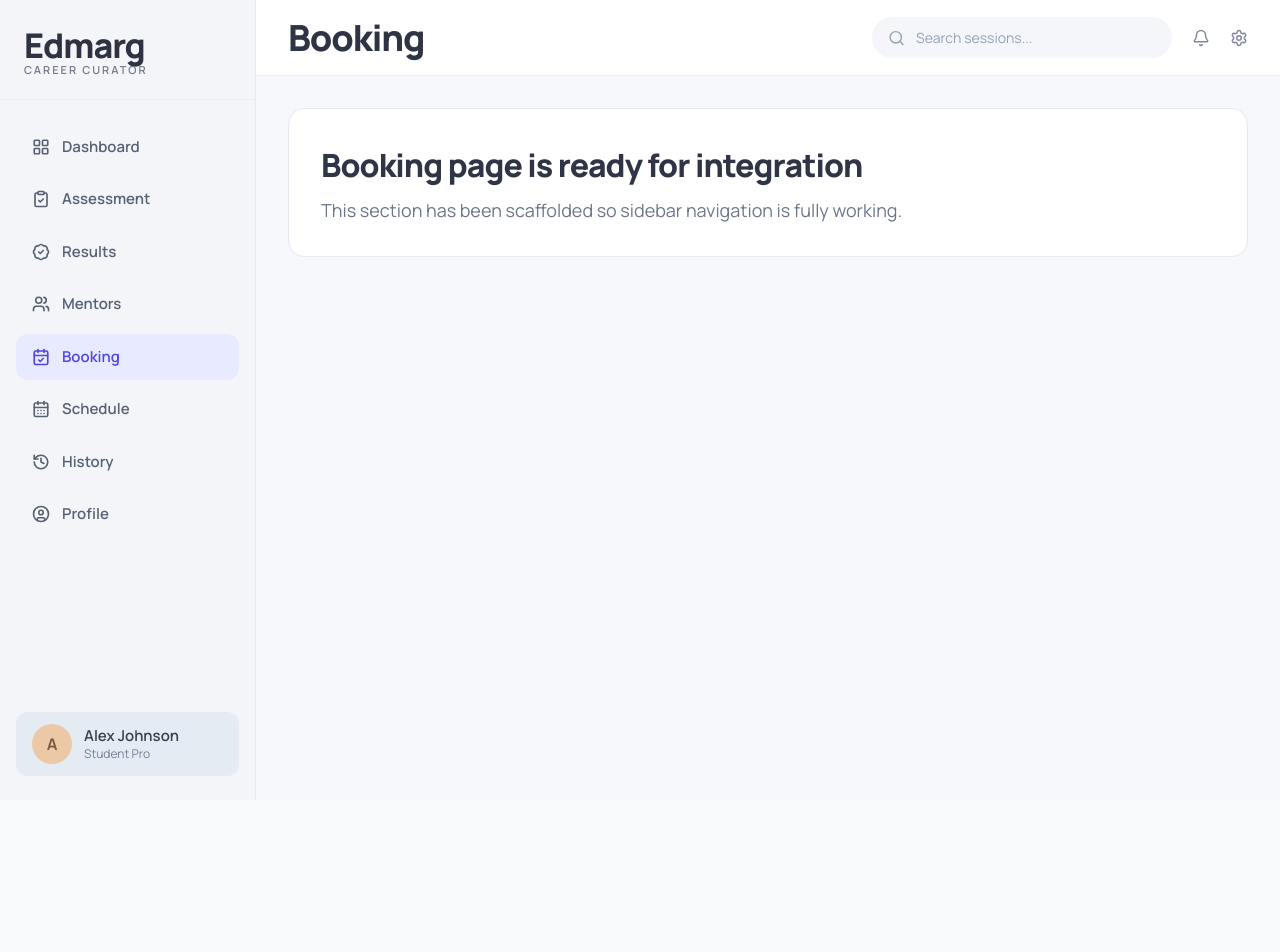
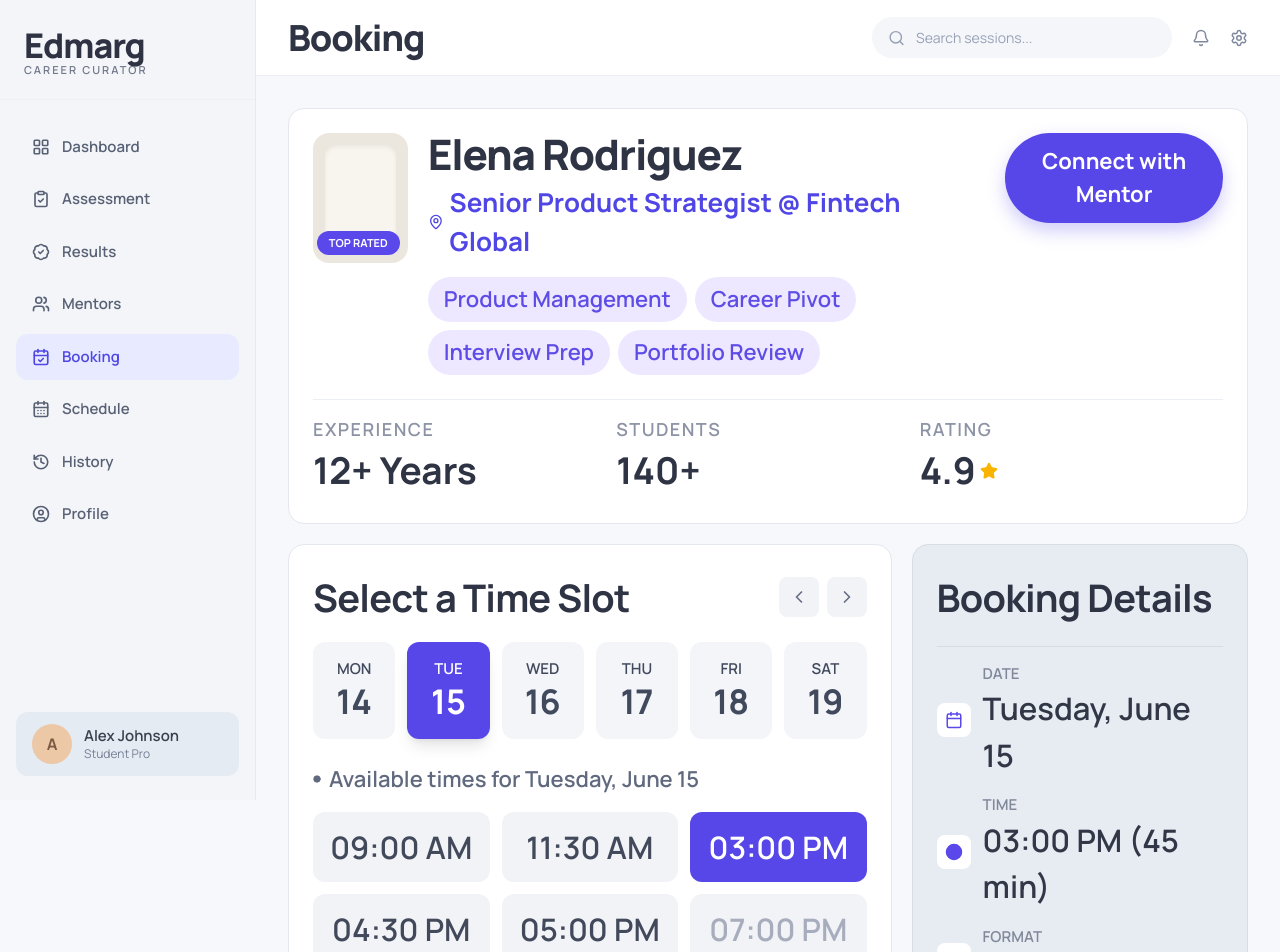
Before and after one commit to Shivansu77/EdMarg, a Next.js app in the folder frontend/: page /student/booking in a window 1280 px wide. Shown: the top 952 px of the page. Before the commit the page ends 800 px from the top, so only its background shows below. Built offline with nearby package versions, Linux system fonts and the light colour scheme.

Commit message:
Create student booking UI to match provided design

```diff
--- a/frontend/src/app/student/booking/page.tsx
+++ b/frontend/src/app/student/booking/page.tsx
@@ -1,16 +1,211 @@
 'use client';
 
+import {
+  Calendar,
+  ChevronLeft,
+  ChevronRight,
+  Circle,
+  Lightbulb,
+  MapPin,
+  Star,
+  Video,
+} from 'lucide-react';
 import DashboardLayout from '@/components/dashboard/DashboardLayout';
+
+const days = [
+  { label: 'MON', date: '14' },
+  { label: 'TUE', date: '15', active: true },
+  { label: 'WED', date: '16' },
+  { label: 'THU', date: '17' },
+  { label: 'FRI', date: '18' },
+  { label: 'SAT', date: '19' },
+];
+
+const slots = [
+  { time: '09:00 AM' },
+  { time: '11:30 AM' },
+  { time: '03:00 PM', active: true },
+  { time: '04:30 PM' },
+  { time: '05:00 PM' },
+  { time: '07:00 PM', disabled: true },
+];
+
+const tags = ['Product Management', 'Career Pivot', 'Interview Prep', 'Portfolio Review'];
 
 export default function BookingPage() {
   return (
     <DashboardLayout userName="Booking">
-      <section className="rounded-2xl border border-[#e7e9f0] bg-white p-8">
-        <h2 className="text-[32px] font-extrabold tracking-[-0.03em] text-[#303546]">Booking page is ready for integration</h2>
-        <p className="mt-2 text-[18px] text-[#6e768b]">
-          This section has been scaffolded so sidebar navigation is fully working.
-        </p>
-      </section>
+      <div className="space-y-5">
+        <section className="rounded-2xl border border-[#e4e7ee] bg-white p-6">
+          <div className="flex items-start justify-between gap-6">
+            <div className="flex gap-5">
+              <div className="relative h-[130px] w-[130px] overflow-hidden rounded-2xl bg-[#ece7de] p-3">
+                <div className="h-full w-full rounded-xl bg-[#f8f5ee] shadow-inner" />
+                <span className="absolute bottom-2 right-2 rounded-full bg-[#5a48ea] px-3 py-1 text-[11px] font-bold text-white">
+                  TOP RATED
+                </span>
+              </div>
+
+              <div>
+                <h2 className="text-[42px] font-extrabold leading-none tracking-[-0.03em] text-[#2f3445]">Elena Rodriguez</h2>
+                <p className="mt-2 flex items-center gap-1.5 text-[26px] font-bold text-[#4f46e5]">
+                  <MapPin size={16} /> Senior Product Strategist @ Fintech Global
+                </p>
+                <div className="mt-4 flex flex-wrap gap-2">
+                  {tags.map((tag) => (
+                    <span
+                      key={tag}
+                      className="rounded-full bg-[#ede8ff] px-4 py-1.5 text-[22px] font-semibold text-[#5e4ce6]"
+                    >
+                      {tag}
+                    </span>
+                  ))}
+                </div>
+              </div>
+            </div>
+
+            <button className="rounded-full bg-[#5747e8] px-8 py-3 text-[22px] font-bold text-white shadow-[0_8px_18px_rgba(87,71,232,0.28)]">
+              Connect with Mentor
+            </button>
+          </div>
+
+          <div className="mt-6 grid grid-cols-3 border-t border-[#eceef5] pt-4">
+            <div>
+              <p className="text-[18px] font-semibold uppercase tracking-[0.08em] text-[#8c93a4]">Experience</p>
+              <p className="text-[37px] font-bold text-[#2f3445]">12+ Years</p>
+            </div>
+            <div>
+              <p className="text-[18px] font-semibold uppercase tracking-[0.08em] text-[#8c93a4]">Students</p>
+              <p className="text-[37px] font-bold text-[#2f3445]">140+</p>
+            </div>
+            <div>
+              <p className="text-[18px] font-semibold uppercase tracking-[0.08em] text-[#8c93a4]">Rating</p>
+              <p className="flex items-center gap-1 text-[37px] font-bold text-[#2f3445]">
+                4.9 <Star size={18} className="fill-[#f8b400] text-[#f8b400]" />
+              </p>
+            </div>
+          </div>
+        </section>
+
+        <div className="grid grid-cols-[2.2fr_1fr] gap-5">
+          <section className="rounded-2xl border border-[#e4e7ee] bg-white p-6">
+            <div className="mb-4 flex items-center justify-between">
+              <h3 className="text-[38px] font-bold tracking-[-0.02em] text-[#2f3445]">Select a Time Slot</h3>
+              <div className="flex gap-2">
+                <button className="rounded-lg bg-[#f1f3f7] p-2.5 text-[#646d82]">
+                  <ChevronLeft size={20} />
+                </button>
+                <button className="rounded-lg bg-[#f1f3f7] p-2.5 text-[#646d82]">
+                  <ChevronRight size={20} />
+                </button>
+              </div>
+            </div>
+
+            <div className="grid grid-cols-6 gap-3">
+              {days.map((day) => (
+                <button
+                  key={`${day.label}-${day.date}`}
+                  className={`rounded-xl py-4 text-center ${
+                    day.active ? 'bg-[#5747e8] text-white shadow-lg' : 'bg-[#f3f5f9] text-[#41495d]'
+                  }`}
+                >
+                  <p className="text-[15px] font-semibold">{day.label}</p>
+                  <p className="text-[34px] font-bold leading-tight">{day.date}</p>
+                </button>
+              ))}
+            </div>
+
+            <p className="mt-6 flex items-center gap-2 text-[22px] font-semibold text-[#60697e]">
+              <Circle size={8} className="fill-[#60697e] text-[#60697e]" /> Available times for Tuesday, June 15
+            </p>
+
+            <div className="mt-4 grid grid-cols-3 gap-3">
+              {slots.map((slot) => (
+                <button
+                  key={slot.time}
+                  className={`rounded-xl px-4 py-3 text-[31px] font-semibold ${
+                    slot.active
+                      ? 'bg-[#5747e8] text-white'
+                      : slot.disabled
+                        ? 'bg-[#f1f3f7] text-[#a7adbd]'
+                        : 'bg-[#f1f3f7] text-[#42495b]'
+                  }`}
+                >
+                  {slot.time}
+                </button>
+              ))}
+            </div>
+          </section>
+
+          <aside className="space-y-4">
+            <section className="rounded-2xl border border-[#d9dde6] bg-[#e7ebf2] p-6">
+              <h3 className="text-[38px] font-bold tracking-[-0.02em] text-[#2f3445]">Booking Details</h3>
+
+              <div className="mt-5 space-y-4 border-t border-[#d6dbe6] pt-4">
+                <div className="flex items-center gap-3">
+                  <div className="rounded-lg bg-white p-2 text-[#5a48ea]">
+                    <Calendar size={18} />
+                  </div>
+                  <div>
+                    <p className="text-[15px] font-semibold uppercase text-[#81889a]">Date</p>
+                    <p className="text-[31px] font-semibold text-[#313746]">Tuesday, June 15</p>
+                  </div>
+                </div>
+                <div className="flex items-center gap-3">
+                  <div className="rounded-lg bg-white p-2 text-[#5a48ea]">
+                    <Circle size={18} className="fill-[#5a48ea]" />
+                  </div>
+                  <div>
+                    <p className="text-[15px] font-semibold uppercase text-[#81889a]">Time</p>
+                    <p className="text-[31px] font-semibold text-[#313746]">03:00 PM (45 min)</p>
+                  </div>
+                </div>
+                <div className="flex items-center gap-3">
+                  <div className="rounded-lg bg-white p-2 text-[#5a48ea]">
+                    <Video size={18} />
+                  </div>
+                  <div>
+                    <p className="text-[15px] font-semibold uppercase text-[#81889a]">Format</p>
+                    <p className="text-[31px] font-semibold text-[#313746]">1:1 Video Call</p>
+                  </div>
+                </div>
+              </div>
+
+              <div className="mt-6 flex items-end justify-between">
+                <p className="text-[34px] text-[#5f677c]">Session Fee</p>
+                <p className="text-[46px] font-extrabold text-[#2f3445]">$45.00</p>
+              </div>
+
+              <button className="mt-5 w-full rounded-full bg-[#5747e8] py-3 text-[30px] font-bold text-white">
+                Confirm Booking
+              </button>
+              <p className="mt-3 text-center text-[14px] text-[#7f8798]">
+                By confirming, you agree to our mentoring agreement and 24-hour cancellation policy.
+              </p>
+            </section>
+
+            <section className="rounded-2xl border border-[#b5d4f0] bg-[#d8edff] p-4">
+              <p className="flex items-center gap-2 text-[28px] font-bold text-[#0e5785]">
+                <Lightbulb size={20} /> Pro Tip
+              </p>
+              <p className="mt-1 text-[17px] text-[#2d668f]">
+                Sharing your LinkedIn profile in the request helps mentors provide more personalized advice.
+              </p>
+            </section>
+          </aside>
+        </div>
+
+        <section className="rounded-2xl border border-[#e4e7ee] bg-white p-6">
+          <h3 className="text-[38px] font-bold tracking-[-0.02em] text-[#2f3445]">Raise a request</h3>
+          <p className="mt-1 text-[24px] text-[#687287]">
+            Briefly describe what you&#39;d like to discuss in this session to help Elena prepare.
+          </p>
+          <textarea
+            className="mt-4 h-28 w-full resize-none rounded-xl border border-transparent bg-[#f1f3f7] px-4 py-3 text-[27px] text-[#41495b] outline-none placeholder:text-[#a2a9b9]"
+            placeholder="I'd love to get feedback on my portfolio strategy and discuss potential career paths in fintech..."
+          />
+        </section>
+      </div>
     </DashboardLayout>
   );
 }
```
